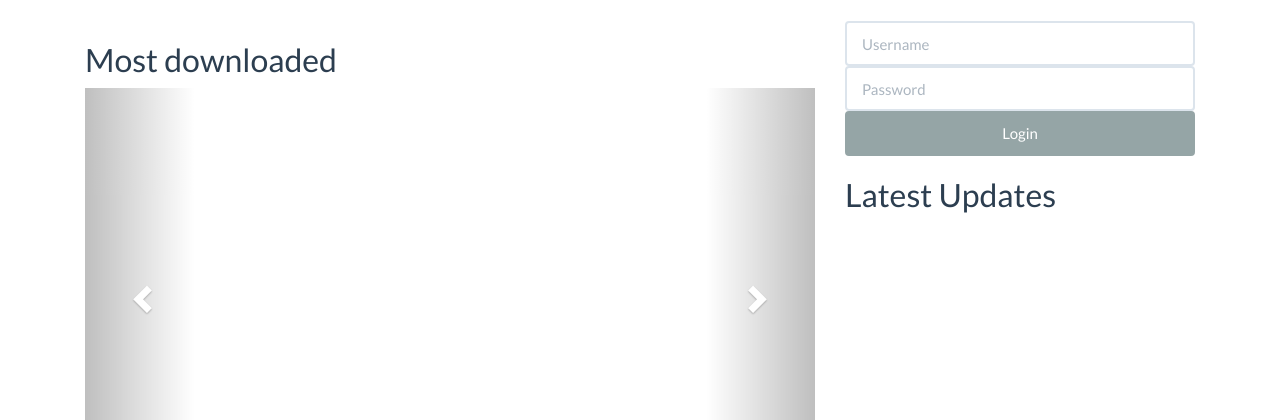
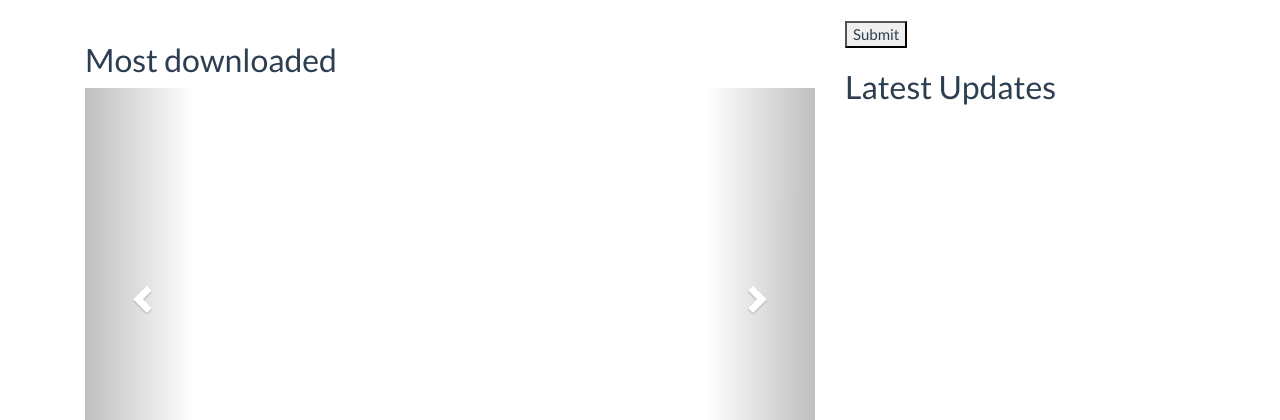
Before and after one commit to Northcodeno/cobaltvault.no, a Django app: page / in a window 1280 px wide. Shown: the part 60-480 px from the top of the page. Run offline with Django 3.2, Linux system fonts and the light colour scheme; data that the repository does not hold is empty; some libraries are stand-ins or nearby versions.

Commit message:
Testing with forms

```diff
--- /dev/null
+++ b/mainpage/forms.py
@@ -0,0 +1,2 @@
+from django import forms
+from django.contrib.auth.forms import AuthenticationForm
--- a/mainpage/templates/login/login.html
+++ b/mainpage/templates/login/login.html
@@ -2,10 +2,8 @@
 <section id="loginform">
 	<form action="{% url 'login' %}" method="POST">
 		{% csrf_token %}
-		<input type="hidden" name="next" value="{% url 'index' %}" />
-		<input type="text" name="username" placeholder="Username" class="form-control" />
-		<input type="password" name="password" placeholder="Password" class="form-control" />
-		<input type="submit" value="Login" class="btn btn-default form-control" />
+		{{ form }}
+		<input type="submit">
 	</form>
 </section>
 {% endblock %}
--- a/mainpage/views.py
+++ b/mainpage/views.py
@@ -5,6 +5,7 @@ from django.utils.encoding import smart_str
 from django.db.models import Q
 from django.shortcuts import get_object_or_404
 from django_tables2 import RequestConfig
+from django.contrib.auth.forms import AuthenticationForm
 
 from .models import Project
 from .tables import ProjectTable
@@ -38,4 +39,6 @@ def project_download(request, project_id):
 	#response['Content-Disposition'] = 'attachment; filename=%s' % smart_str()
 
 def login(request):
-        return render(request, 'login/login.html', {})
+	form = AuthenticationForm()
+
+	return render(request, 'login/login.html', {form:form})
```
